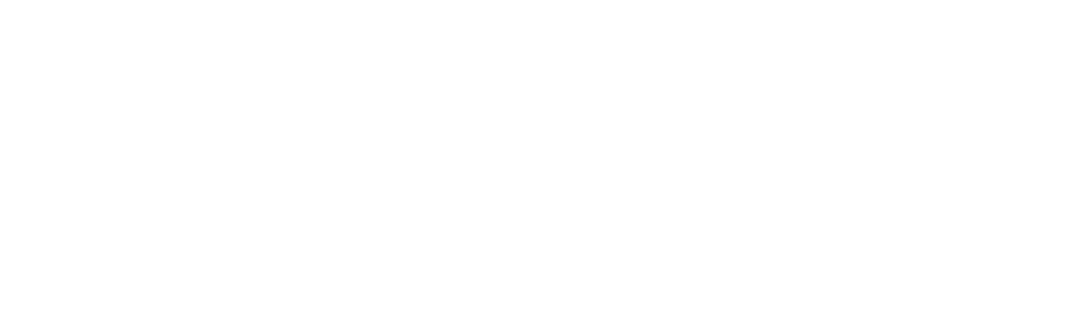
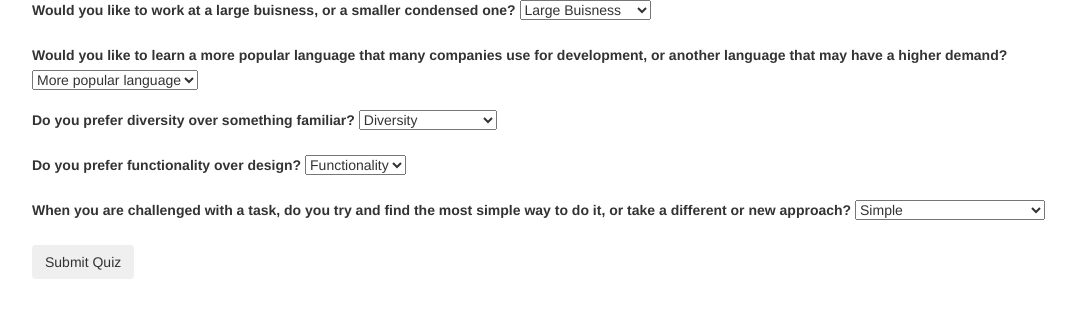
Before and after one commit to anduinmooney/programmingquiz, a plain HTML site: page index.html in a window 1280 px wide. Shown: the whole page, without its empty margins (38-1114 px from the left). Drawn offline with Linux system fonts and the light colour scheme.

Commit message:
Add questions to quiz.

```diff
--- a/index.html
+++ b/index.html
@@ -8,6 +8,40 @@
     <title>Which programming language should you learn?</title>
   </head>
   <body>
-
+    <div class="container">
+      <form id="quiz">
+        <label for="question1">Would you like to work at a large buisness, or a smaller condensed one?</label>
+        <select id="question1">
+          <option value="large">Large Buisness</option>
+          <option value="small">Smaller Buisness</option>
+        </select>
+        <br></br>
+        <label for="question2">Would you like to learn a more popular language that many companies use for development, or another language that may have a higher demand?</label>
+        <select id="question2">
+          <option value="popular">More popular language</option>
+          <option value="unique">More unique language</option>
+        </select>
+        <br></br>
+        <label for="question3">Do you prefer diversity over something familiar?</label>
+        <select id="question3">
+          <option value="diverse">Diversity</option>
+          <option value="familiar">Something familiar</option>
+        </select>
+        <br></br>
+        <label for="question4">Do you prefer functionality over design?</label>
+        <select id="question4">
+          <option value="diverse">Functionality</option>
+          <option value="familiar">Design</option>
+        </select>
+        <br></br>
+        <label for="question5">When you are challenged with a task, do you try and find the most simple way to do it, or take a different or new approach?</label>
+        <select id="question5">
+          <option value="simple">Simple</option>
+          <option value="different">Something different or new</option>
+        </select>
+        <br></br>
+        <button type="submit" class="btn">Submit Quiz</button>
+      </form>
+    </div>
   </body>
 </html>
```
